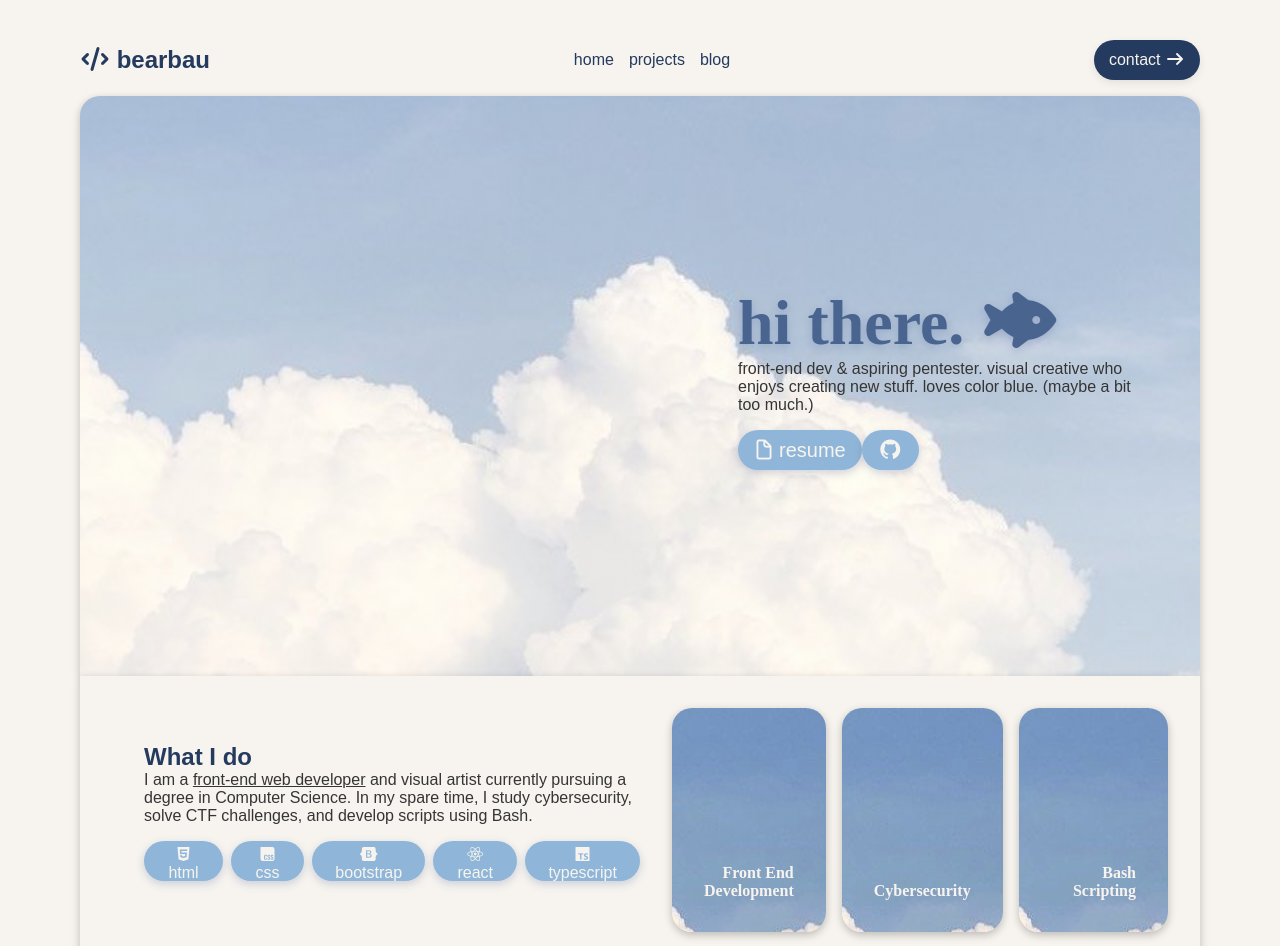
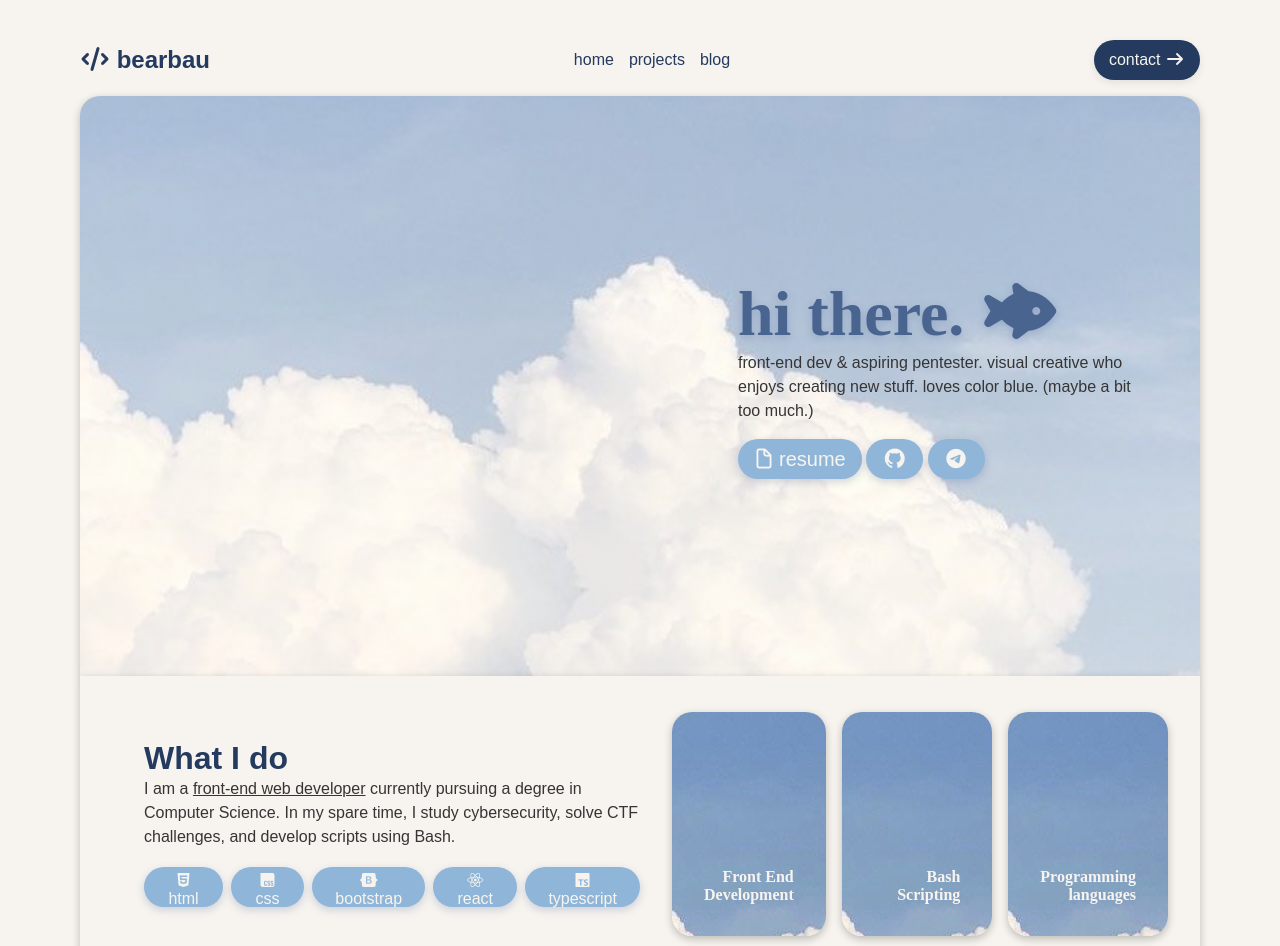
Before and after one commit to bearbau/portfolio, a React (Vite) app: page / in a window 1280 px wide. Shown: the top 946 px of the page. Built offline with nearby package versions, Linux system fonts and the light colour scheme; a web font is replaced by a local one.

Commit message:
navigation stuff

```diff
--- /dev/null
+++ b/src/components/Skillset.tsx
@@ -0,0 +1,144 @@
+import { useState } from "react";
+import background from "../assets/hero-wallpaper.jpg";
+
+function Skillset() {
+  const [activeView, setActiveView] = useState("about-hero");
+
+  return (
+    <>
+      {activeView === "about-hero" && (
+        <div className="hero-col-1" style={{ flex: "50%" }}>
+          <h1 style={{ fontSize: "2rem" }}>What I do</h1>
+          <p>
+            I am a <u>front-end web developer</u> currently pursuing a degree in
+            Computer Science. In my spare time, I study cybersecurity, solve CTF
+            challenges, and develop scripts using Bash.
+          </p>
+          <br />
+          <div className="btn-row">
+            <button className="btn-col">
+              <i className="fa-brands fa-html5"></i>html
+            </button>
+            <button className="btn-col">
+              <i className="fa-brands fa-css"></i>css
+            </button>
+            <button className="btn-col">
+              <i className="fa-brands fa-bootstrap"></i>bootstrap
+            </button>
+            <button className="btn-col">
+              <i className="fa-brands fa-react"></i>react
+            </button>
+            <button className="btn-col">
+              <i className="fa-brands fa-typescript"></i>typescript
+            </button>
+          </div>
+        </div>
+      )}
+
+      {/* front end dev ---------------------------------------------------- */}
+      {activeView === "front-end-hero" && (
+        <div className="hero-col-1" style={{ flex: "50%" }}>
+          <h1 style={{ fontSize: "2rem" }}>Front End Development</h1>
+          <p>
+            I have been making ah basta ganun since 2020 with HTML, CSS and
+            Bootstrap. Nung shs ako basta ganun.
+          </p>
+          <br />
+          <div className="btn-row">
+            <button className="btn-col">
+              <i className="fa-brands fa-html5"></i>html
+            </button>
+            <button className="btn-col">
+              <i className="fa-brands fa-css"></i>css
+            </button>
+            <button className="btn-col">
+              <i className="fa-brands fa-bootstrap"></i>bootstrap
+            </button>
+            <button className="btn-col">
+              <i className="fa-brands fa-react"></i>react
+            </button>
+            <button className="btn-col">
+              <i className="fa-brands fa-typescript"></i>typescript
+            </button>
+          </div>
+        </div>
+      )}
+
+      {/* bash scripting  ----------------------------------------------------*/}
+      {activeView === "bash-hero" && (
+        <div className="hero-col-1" style={{ flex: "50%" }}>
+          <h1 style={{ fontSize: "2rem" }}>Bash Scripting</h1>
+          <p>I have bash scripting blah blah blah</p>
+          <br />
+          <div className="btn-row">
+            <button className="btn-col">
+              <i className="fa-brands fa-linux"></i>&nbsp;Linux
+            </button>
+            <button className="btn-col">
+              <i className="fa-solid fa-terminal"></i>&nbsp;Bash
+            </button>
+            <button className="btn-col">
+              <i className="fa-brands fa-docker"></i>&nbsp;Docker
+            </button>
+          </div>
+        </div>
+      )}
+
+      {/* programming languergs*/}
+      {activeView === "pl-hero" && (
+        <div className="hero-col-1" style={{ flex: "50%" }}>
+          <h1 style={{ fontSize: "2rem" }}>Programming languages</h1>
+          <p>I study Computer Science. Lol.</p>
+          <br />
+          <div className="btn-row">
+            <button className="btn-col">
+              <i className="fa-brands fa-java"></i>&nbsp;Java
+            </button>
+            <button className="btn-col">
+              <i className="fa-brands fa-python"></i>&nbsp;Python
+            </button>
+            <button className="btn-col">
+              <i className="fa-solid fa-database"></i>&nbsp;SQL
+            </button>
+          </div>
+        </div>
+      )}
+
+      {/* button on clicks --------------------------------------------------------------------*/}
+
+      <div className="hero-col-2" style={{ flex: "50%" }}>
+        <div className="nav-container">
+          <div
+            className="nav-col"
+            onClick={() => setActiveView("front-end-hero")}
+            style={{
+              backgroundImage: `url(${background})`,
+            }}
+          >
+            Front End Development
+          </div>
+          <div
+            className="nav-col"
+            onClick={() => setActiveView("bash-hero")}
+            style={{
+              backgroundImage: `url(${background})`,
+            }}
+          >
+            Bash Scripting
+          </div>
+          <div
+            className="nav-col"
+            onClick={() => setActiveView("pl-hero")}
+            style={{
+              backgroundImage: `url(${background})`,
+            }}
+          >
+            Programming languages
+          </div>
+        </div>
+      </div>
+    </>
+  );
+}
+
+export default Skillset;
--- a/src/routes/Home.tsx
+++ b/src/routes/Home.tsx
@@ -1,6 +1,6 @@
 import placeholder from "../assets/placeholder.jpg";
 import Carousel from "../components/Carousel";
-import background from "../assets/hero-wallpaper.jpg";
+import Skillset from "../components/Skillset";
 
 const certifications = [
   {
@@ -84,9 +84,15 @@ export default function Home() {
           <button className="link">
             <i className="fa-regular fa-file">&nbsp;</i>resume
           </button>
+          &nbsp;
           <button className="link">
             <i className="fa-brands fa-github"></i>
           </button>
+          &nbsp;
+          <button className="link">
+            <i className="fa-brands fa-telegram"></i>
+          </button>
+          &nbsp;
         </div>
       </div>
 
@@ -98,67 +104,12 @@ export default function Home() {
           boxShadow: "rgba(0, 0, 0, 0.24) 0px 3px 8px",
         }}
       >
-        <div className="hero-col-1" style={{ flex: "50%" }}>
-          <h1>What I do</h1>
-          <p>
-            I am a <u>front-end web developer</u> and visual artist currently
-            pursuing a degree in Computer Science. In my spare time, I study
-            cybersecurity, solve CTF challenges, and develop scripts using Bash.
-          </p>
-          <div className="btn-row">
-            <button className="btn-col">
-              <i className="fa-brands fa-html5"></i>html
-            </button>
-            <button className="btn-col">
-              <i className="fa-brands fa-css"></i>css
-            </button>
-            <button className="btn-col">
-              <i className="fa-brands fa-bootstrap"></i>bootstrap
-            </button>
-            <button className="btn-col">
-              <i className="fa-brands fa-react"></i>react
-            </button>
-            <button className="btn-col">
-              <i className="fa-brands fa-typescript"></i>typescript
-            </button>
-          </div>
-        </div>
-        <div className="hero-col-2" style={{ flex: "50%" }}>
-          <div className="nav-container">
-            <div
-              className="nav-col"
-              style={{
-                backgroundImage: `url(${background})`,
-              }}
-            >
-              Front End Development
-            </div>
-            <div
-              className="nav-col"
-              style={{
-                backgroundImage: `url(${background})`,
-              }}
-            >
-              Cybersecurity
-            </div>
-            <div
-              className="nav-col"
-              style={{
-                backgroundImage: `url(${background})`,
-              }}
-            >
-              Bash Scripting
-            </div>
-          </div>
-        </div>
+        <Skillset />
       </div>
 
-      {/* navigator page */}
-
-      {/* start of page */}
-
+      <br />
+      <Carousel title="UI Projects" cards={uiProjects} />
       <Carousel title="Certifications" cards={certifications} />
-      <Carousel title="UI Projects" cards={uiProjects} />
     </>
   );
 }
--- a/src/style.css
+++ b/src/style.css
@@ -54,6 +54,7 @@ p {
   font-family: 'Inter Variable', sans-serif;
   color: var(--text);
   font-size: 1rem;
+  line-height: 1.5rem;
 }
 
 h1 {
@@ -82,6 +83,8 @@ video {
 .btn-col {
   font-size: 1rem;
   color: var(--light);
+  margin: 0px;
+
 }
 
 .link {
```
